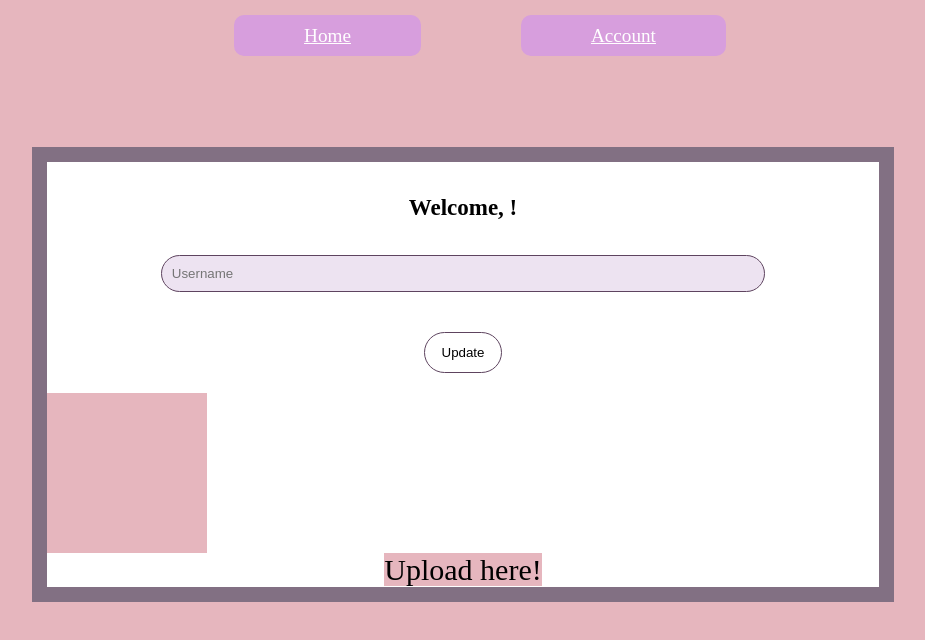
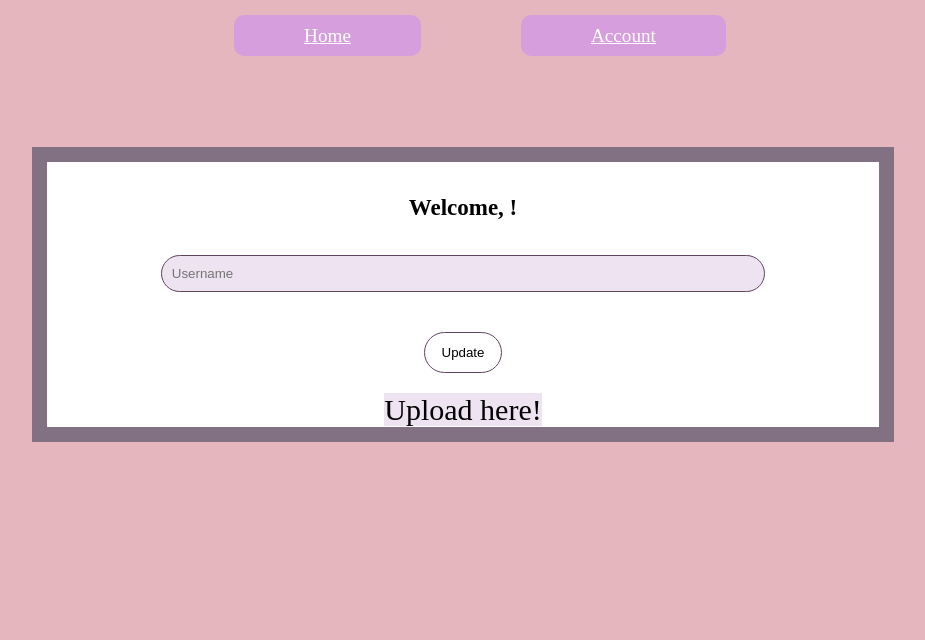
Before and after one commit to staten-island-tech/vue-supabase-project-amy-angelica-vue-project, a Vue app in the folder present/: page /account in a window 1280 px wide. Shown: the top 640 px of the page, without its empty margins (160-1085 px from the left). Built offline with nearby package versions, Linux system fonts and the light colour scheme.

Commit message:
Update Avatar.vue

```diff
--- a/present/src/components/Avatar.vue
+++ b/present/src/components/Avatar.vue
@@ -55,10 +55,10 @@ watch(path, () => {
       v-if="src"
       :src="src"
       alt="Avatar"
-      class="avatar image"
+      class="avatarimage"
       :style="{ height: size + 'em', width: size + 'em' }"
     />
-    <div v-else class="avatar no-image" :style="{ height: size + 'em', width: size + 'em' }" />
+    <div v-else class="avatarno-image"  />
 
     <div class="um" >
       <label class="buttonprimaryblock" for="single">
@@ -80,8 +80,13 @@ watch(path, () => {
   text-align: center;
   align-items: center;
   font-size: 30px;
+  background-color: rgb(237, 227, 241);
 }
 .a, .um{
   background-color: white;
 }
+.avatarimage, .avatarno-image{
+  align-items: center;
+  align-self: center;
+}
 </style>
```
